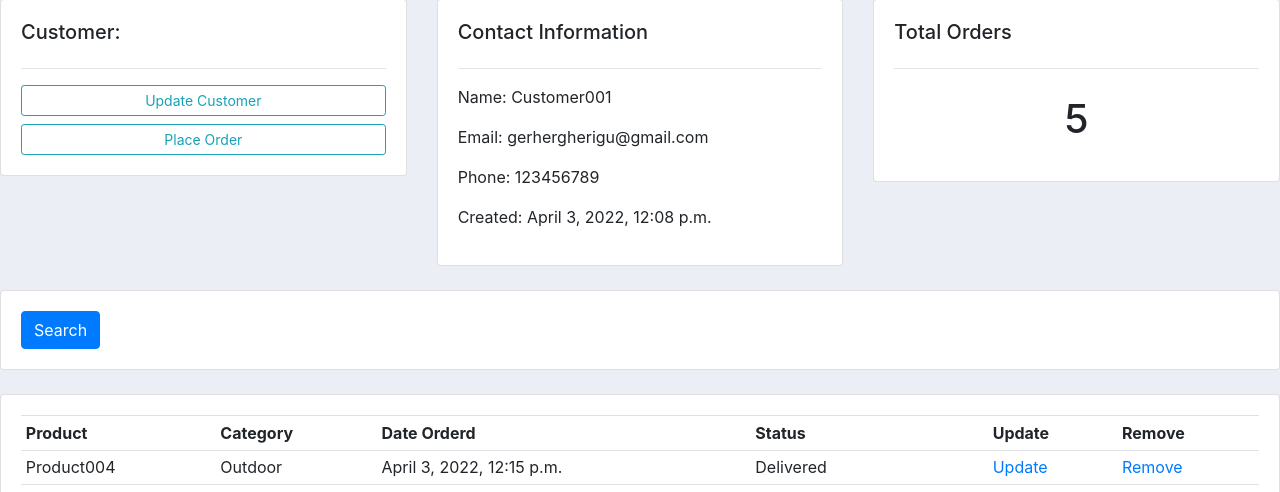
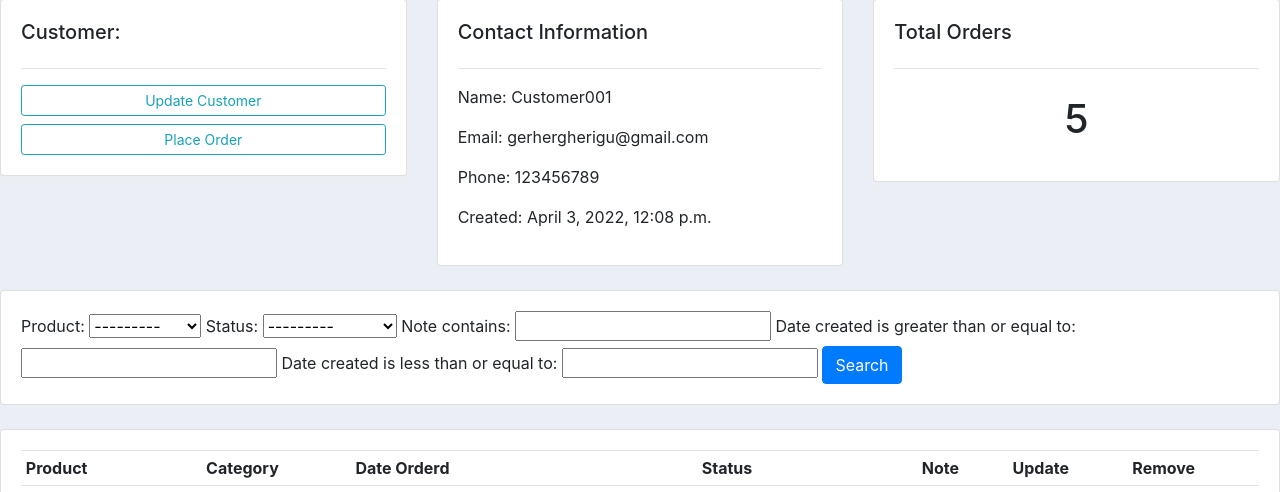
Before and after one commit to baobuiquang/CSC13002-MidtermPersonalLab, a Django app: page /customer/1/ in a window 1280 px wide. Shown: the part 176-668 px from the top of the page. Run offline with Django 4.2, Linux system fonts and the light colour scheme; data comes from the database, SQL or seed files in the repository; both versions use the stored data as it was after the commit.

Commit message:
12. Filter Form Table Search
Filter Form Table Search | Django (3.0) Crash Course Tutorials (pt 12)

```diff
--- /dev/null
+++ b/crm1/accounts/filters.py
@@ -0,0 +1,19 @@
+from attr import field
+import django_filters
+from django_filters import DateFilter, CharFilter
+
+from .models import *
+
+class OrderFilter(django_filters.FilterSet):
+
+    # Change default fields
+    note = CharFilter(field_name='note', lookup_expr='icontains')
+
+    # Create custom fields
+    custom_date_start = DateFilter(field_name = 'date_created', lookup_expr = 'gte')
+    custom_date_end = DateFilter(field_name = 'date_created', lookup_expr = 'lte')
+
+    class Meta:
+        model = Order
+        fields = '__all__'
+        exclude = ['customer', 'date_created']
--- a/crm1/accounts/models.py
+++ b/crm1/accounts/models.py
@@ -54,5 +54,7 @@ class Order(models.Model):
     status = models.CharField(max_length=200, null=True, choices=STATUS)
     date_created = models.DateTimeField(auto_now_add=True, null=True)
 
+    note = models.CharField(max_length=2000, null=True)
+
     def __str__(self):
         return self.product.name
--- a/crm1/accounts/templates/accounts/customer.html
+++ b/crm1/accounts/templates/accounts/customer.html
@@ -49,7 +49,7 @@
     <div class="col">
         <div class="card card-body">
             <form method="get">
-
+                {{ myFilter.form }}
                 <button class="btn btn-primary" type="submit">Search</button>
             </form>
         </div>
@@ -67,6 +67,7 @@
                     <th>Category</th>
                     <th>Date Orderd</th>
                     <th>Status</th>
+                    <th>Note</th>
                     <th>Update</th>
                     <th>Remove</th>
                 </tr>
@@ -77,6 +78,7 @@
                     <td>{{ord.product.category}}</td>
                     <td>{{ord.date_created}}</td>
                     <td>{{ord.status}}</td>
+                    <td>{{ord.note}}</td>
                     <td><a href="{% url 'update_order' ord.id %}">Update</a></td>
                     <td><a href="{% url 'delete_order' ord.id %}">Remove</a></td>
                 </tr>
--- a/crm1/accounts/templates/accounts/dashboard.html
+++ b/crm1/accounts/templates/accounts/dashboard.html
@@ -55,6 +55,7 @@
                     <th>Product</th>
                     <th>Created</th>
                     <th>Status</th>
+                    <th>Note</th>
                     <th>Update</th>
                     <th>Remove</th>
                 </tr>
@@ -65,6 +66,7 @@
                     <td>{{ord.product.name}}</td>
                     <td>{{ord.date_created}}</td>
                     <td>{{ord.status}}</td>
+                    <td>{{ord.note}}</td>
                     <td><a href="{% url 'update_order' ord.id %}">Update</a></td>
                     <td><a href="{% url 'delete_order' ord.id %}">Remove</a></td>
                 </tr>
--- a/crm1/accounts/views.py
+++ b/crm1/accounts/views.py
@@ -4,6 +4,7 @@ from django.forms import inlineformset_factory
 
 from .models import *
 from .forms import *
+from .filters import *
 
 # Create your views here.
 def home(request):
@@ -37,12 +38,19 @@ def customer(request, customer_id):
     cstm = Customer.objects.get(id=customer_id)
     ords = cstm.order_set.all()
 
+    myFilter = OrderFilter(
+        request.GET,
+        queryset = ords,
+    ) # from filters.py
+    ords = myFilter.qs
+
     return render(
         request, 'accounts/customer.html',
         {
             'customer': cstm,
             'orders': ords,
             'orders_count': ords.count(),
+            'myFilter': myFilter,
         }
     )
 
--- a/crm1/crm1/settings.py
+++ b/crm1/crm1/settings.py
@@ -38,7 +38,9 @@ INSTALLED_APPS = [
     'django.contrib.messages',
     'django.contrib.staticfiles',
 
-    'accounts'
+    'django_filters',
+
+    'accounts',
 ]
 
 MIDDLEWARE = [
```
Also changed, not shown: crm1/accounts/migrations/0008_order_note.py (added), crm1/db.sqlite3.
